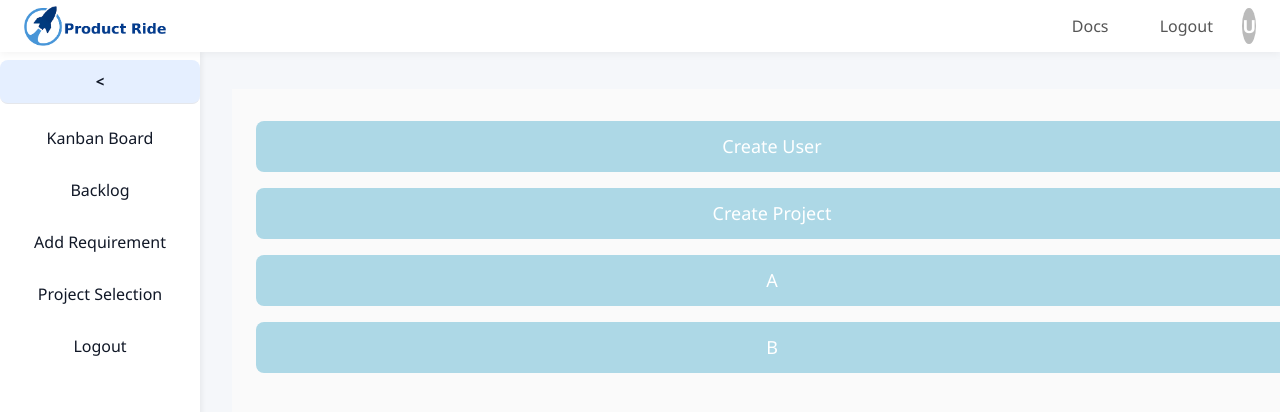
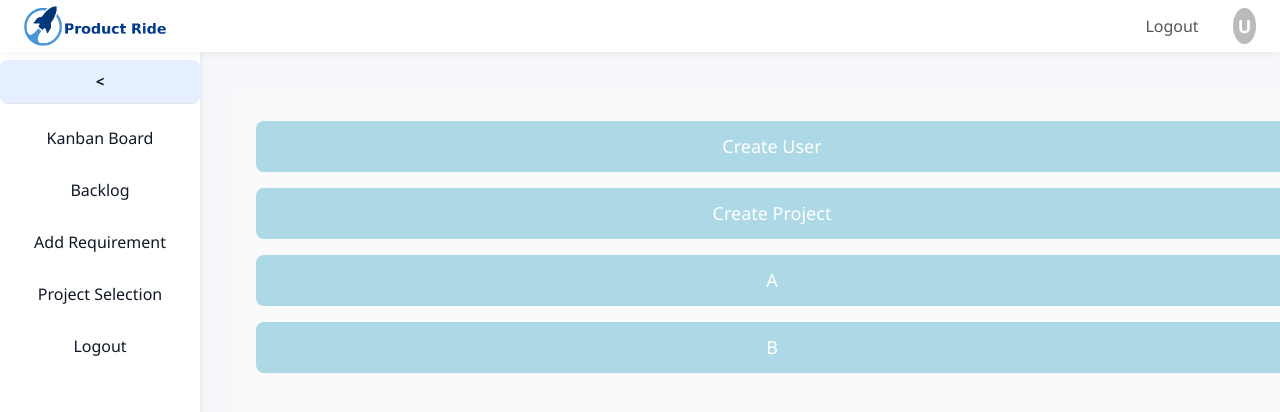
Before and after one commit to hindu99/productrideapp, a React (Vite) app in the folder frontend/: page /adminmainpage in a window 1280 px wide. Shown: the top 412 px of the page. Built offline with nearby package versions, Linux system fonts and the light colour scheme.

Commit message:
Small CSS changes

```diff
--- a/frontend/src/components/PageTopBar/pagetopbar.css
+++ b/frontend/src/components/PageTopBar/pagetopbar.css
@@ -50,7 +50,7 @@
   transition: background 0.2s;
 }
 .topbar-button:hover {
-  background: #f0f0f0;
+  background: #007bff;
 }
 
 .topbar-profile {
--- a/frontend/src/components/PageTopBar/pagetopbar.jsx
+++ b/frontend/src/components/PageTopBar/pagetopbar.jsx
@@ -18,8 +18,7 @@ const TopBar = () => {
 
       {/* Top bar right side corner */}
       <div className="topbar-actions">
-        {/* Navigation button for Docs */}
-        <button className="topbar-button">Docs</button>
+
 
         {/* Logout button */}
         <button className="topbar-button" onClick={handleLogout}>
```
